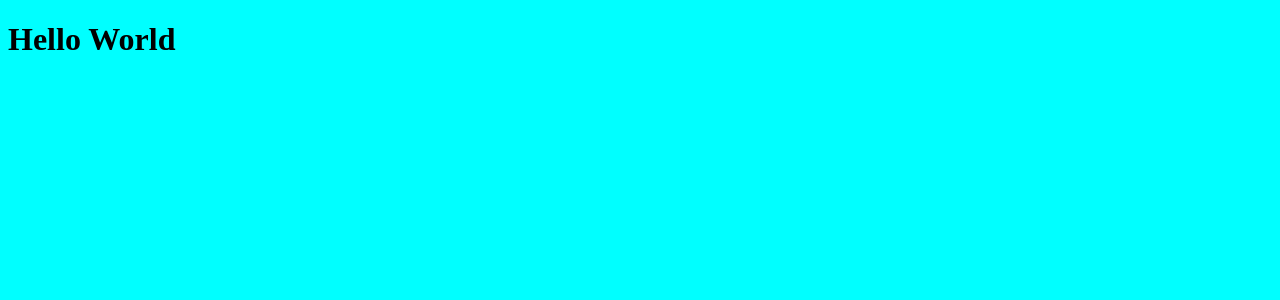
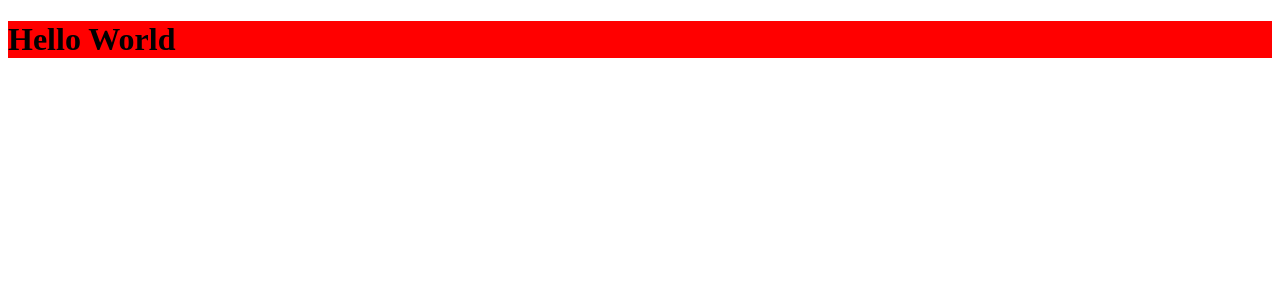
Before and after one commit to jpeccia/ksgnotes, a React (Vite) app: page / in a window 1280 px wide. Shown: the top 300 px of the page. Built offline with nearby package versions, Linux system fonts and the light colour scheme.

Commit message:
add styles and themeprovider

```diff
--- a/src/main.jsx
+++ b/src/main.jsx
@@ -1,9 +1,15 @@
 import React from 'react'
 import ReactDOM from 'react-dom/client'
+import { ThemeProvider } from 'styled-components'
+
+import theme from './styles/theme'
+
 import { Details } from './pages/Details'
 
 ReactDOM.createRoot(document.getElementById('root')).render(
   <React.StrictMode>
+    <ThemeProvider theme = {theme}>
     <Details />
+    </ThemeProvider>
   </React.StrictMode>,
 )
--- a/src/pages/Details/index.jsx
+++ b/src/pages/Details/index.jsx
@@ -1,8 +1,10 @@
-import "./styles.css";
+import { Container } from './styles';
 
 export function Details(){
 
   return (
+    <Container>
     <h1>Hello World</h1>
+    </Container>
   )
 }
--- a/src/pages/Details/styles.css
+++ /dev/null
@@ -1,3 +0,0 @@
-body {
-    background: aqua;
-}
--- /dev/null
+++ b/src/pages/Details/styles.js
@@ -0,0 +1,5 @@
+import styled from "styled-components";
+
+export const Container = styled.div`
+  background: red;
+`;
--- /dev/null
+++ b/src/styles/theme.js
@@ -0,0 +1,15 @@
+export default {
+    COLORS: {
+      BACKGROUND_900: "#232129",
+      BACKGROUND_800: "#312E38",
+      BACKGROUND_700: "#3E3B47",
+
+      WHITE: "#F4EDE8",
+      PURPLE: "#8A2BE2",
+
+      GRAY_100: "#999591",
+      GRAY_300: "#666360",
+
+      RED: "#FF002E"
+    }
+  }
```
